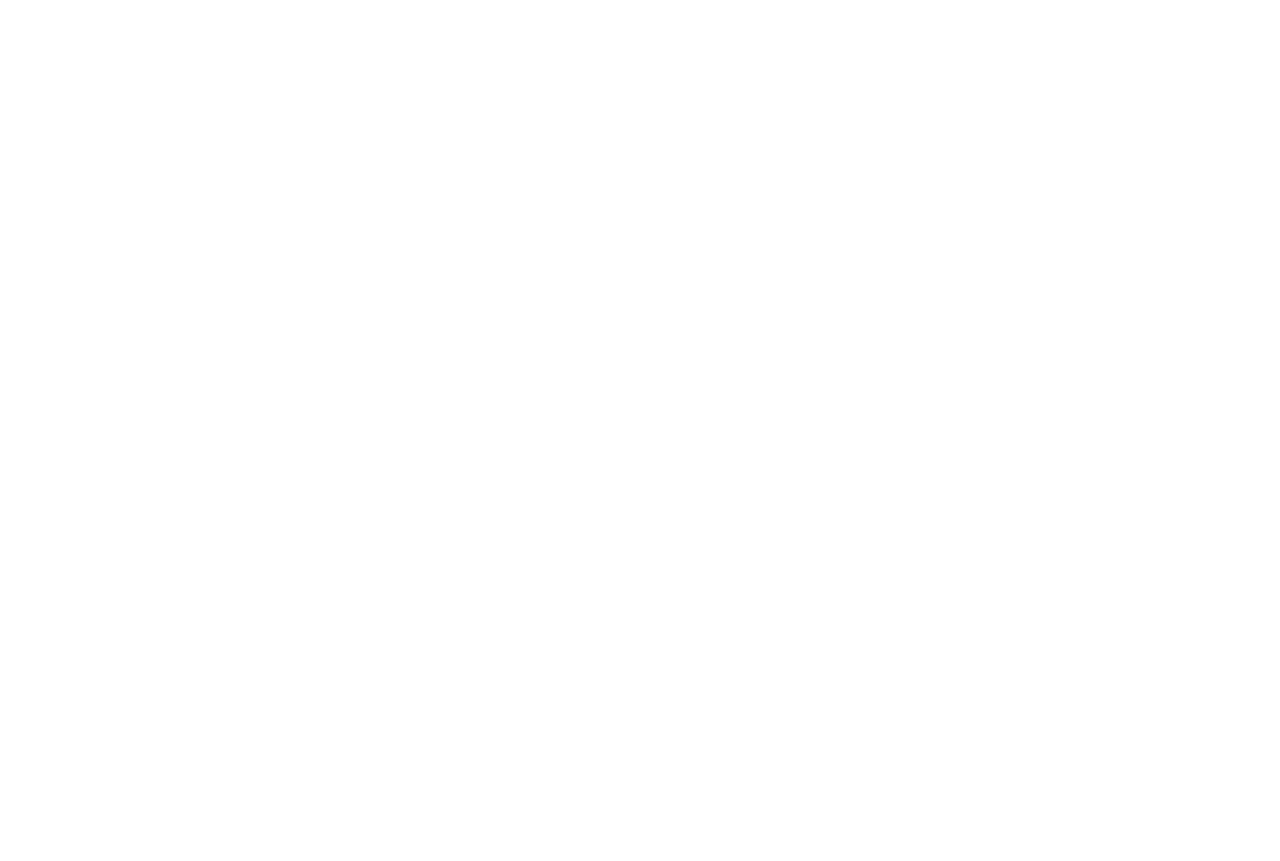
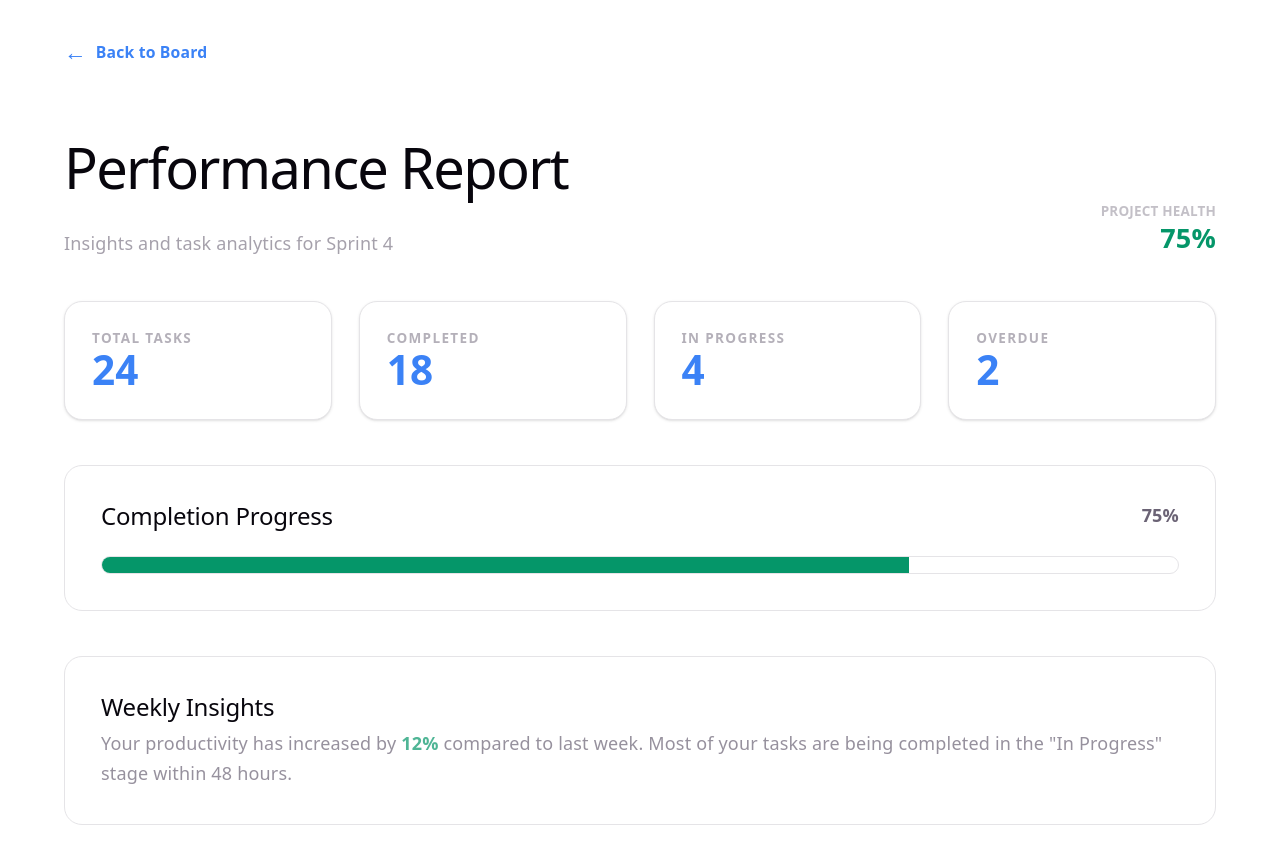
Before and after one commit to qburst-rohankushwah/kanbantaskmanagementapp, a React (Vite) app: page /report in a window 1280 px wide. Before the commit this address had no page. Before the commit the page ends 800 px from the top, so only its background shows below. Built offline with nearby package versions, Linux system fonts and the light colour scheme.

Commit message:
Setup Dummy Pages for Mytask Report and Setting

```diff
--- a/src/components/Board/Board.jsx
+++ b/src/components/Board/Board.jsx
@@ -55,7 +55,7 @@ const Board = () => {
       onDragStart={handleDragStart}
       onDragEnd={handleDragEnd}
     >
-      <div className="flex-1 px-4 py-6 flex flex-wrap justify-start gap-4 overflow-auto">
+      <div className="flex-1 px-4 py-2 flex flex-nowrap justify-start gap-4 overflow-x-auto overflow-y-hidden">
         <Column
           title="TODO"
           count={todoTasks.length}
--- a/src/components/Board/Column.jsx
+++ b/src/components/Board/Column.jsx
@@ -22,11 +22,11 @@ const Column = ({ title, count, items, type, id }) => {
       ref={setNodeRef}
       className={`cardContainer ${type} ${isOver ? "dragging-over" : ""}`}
     >
+      <div className="cardHeader mb-4 itemLayout ">
+        <h2 className="cardTitle fontColor">{title}</h2>
+        <Badge count={count} />
+      </div>
       <div className="cardContent">
-        <div className="cardHeader mb-4 itemLayout ">
-          <h2 className="cardTitle fontColor">{title}</h2>
-          <Badge count={count} />
-        </div>
         <div className="cardItems">
           <SortableContext
             items={taskIds}
--- a/src/components/Layout/constant.ts
+++ b/src/components/Layout/constant.ts
@@ -1,7 +1,7 @@
 
 export const MenuItems = [
-  { name: "Board", href: "#" },
-  { name: "MyTask", href: "#" },
-  { name: "Report", href: "#" },
-  { name: "Settings", href: "#" },
+  { name: "Board", href: "" },
+  { name: "MyTask", href: "/my-tasks" },
+  { name: "Report", href: "/report" },
+  { name: "Settings", href: "/setting" },
 ];
--- a/src/components/Task/TaskModal.jsx
+++ b/src/components/Task/TaskModal.jsx
@@ -20,6 +20,7 @@ const TaskModal = ({ isOpen, onClose }) => {
   );
 
   const { task } = useTaskModal();
+
   const initialFormData = useMemo(() => {
     return task
       ? {
@@ -243,6 +244,7 @@ const TaskModal = ({ isOpen, onClose }) => {
               showSelected={true}
               onChange={handlePriorityChange}
               data={Status}
+              currentValue={formData.priority}
             />
           </div>
 
--- a/src/components/UI/BoardFilter.jsx
+++ b/src/components/UI/BoardFilter.jsx
@@ -1,4 +1,4 @@
-import { useState, useMemo, useEffect } from "react";
+import { useState, useMemo, useEffect, useCallback } from "react";
 import { useSearch } from "../../contexts/SearchContext";
 import { readStorage } from "../../hooks/useLocalStorage";
 import { fetchAssignee } from "../../utils/utils";
@@ -30,12 +30,12 @@ const BoardFilter = () => {
     return [...todo, ...inProgress, ...done];
   }, [storageUpdate]);
 
-  const priorities = ["low", "medium", "high"];
+  const priorities = useMemo(() => ["low", "medium", "high"], []);
   const allAssignees = useMemo(() => fetchAssignee(allTasks), [allTasks]);
 
-  const toggleDropdown = (name) => {
-    setOpenDropdown(openDropdown === name ? null : name);
-  };
+  const toggleDropdown = useCallback((name) => {
+    setOpenDropdown((prev) => (prev === name ? null : name));
+  }, []);
 
   // Close dropdown when clicking outside the component
   useEffect(() => {
--- /dev/null
+++ b/src/pages/MyTask/index.jsx
@@ -0,0 +1,44 @@
+import { useNavigate } from "react-router-dom";
+
+const MyTask = () => {
+  const navigate = useNavigate();
+
+  const dummyTasks = [
+    { id: 1, title: "Analyze Performance Metrics", priority: "high", status: "In Progress" },
+    { id: 2, title: "Update User Documentation", priority: "medium", status: "Todo" },
+    { id: 3, title: "Refactor Theme Provider", priority: "low", status: "Done" },
+  ];
+
+  return (
+    <div className="min-h-screen p-8 transition-colors" style={{ backgroundColor: "var(--bg)", color: "var(--text)" }}>
+      <div className="max-w-4xl mx-auto">
+        <button
+          onClick={() => navigate("/")}
+          className="flex items-center gap-2 mb-8 text-sm font-semibold hover:opacity-80 transition-opacity"
+          style={{ color: "var(--color-primary)" }}
+        >
+          <span className="text-xl">←</span>
+          <span>Back to Board</span>
+        </button>
+
+        <h1 className="text-4xl font-bold mb-10" style={{ color: "var(--text-h)" }}>My Tasks</h1>
+
+        <div className="flex flex-col gap-4">
+          {dummyTasks.map((task) => (
+            <div key={task.id} className="p-6 rounded-2xl border border-[var(--border)] bg-[var(--color-surface)] shadow-sm">
+              <div className="flex justify-between items-center mb-4">
+                <h3 className="text-xl font-bold" style={{ color: "var(--text-h)" }}>{task.title}</h3>
+                <div className={`px-3 py-1 rounded-full text-[10px] font-black uppercase ${task.priority === 'high' ? 'bg-red-500/20 text-red-500' : 'bg-blue-500/20 text-blue-500'}`}>
+                  {task.priority}
+                </div>
+              </div>
+              <p className="text-sm opacity-50">Current Status: <span className="font-semibold">{task.status}</span></p>
+            </div>
+          ))}
+        </div>
+      </div>
+    </div>
+  );
+};
+
+export default MyTask;
--- /dev/null
+++ b/src/pages/Report/index.jsx
@@ -0,0 +1,88 @@
+import { useNavigate } from "react-router-dom";
+
+const Report = () => {
+  const navigate = useNavigate();
+
+  const metrics = [
+    { label: "Total Tasks", value: 24 },
+    { label: "Completed", value: 18 },
+    { label: "In Progress", value: 4 },
+    { label: "Overdue", value: 2 },
+  ];
+
+  const completionRate = Math.round((metrics[1].value / metrics[0].value) * 100);
+
+  return (
+    <div
+      className="min-h-screen p-8 transition-colors overflow-y-auto"
+      style={{ backgroundColor: "var(--bg)", color: "var(--text)" }}
+    >
+      <div className="max-w-5xl mx-auto">
+        {/* Back Button */}
+        <button
+          onClick={() => navigate("/")}
+          className="group flex items-center gap-2 mb-8 text-sm font-semibold hover:opacity-80 transition-all"
+          style={{ color: "var(--color-primary)" }}
+          aria-label="Back to Board"
+        >
+          <span className="text-xl group-hover:-translate-x-1 transition-transform">←</span>
+          <span>Back to Board</span>
+        </button>
+
+        <div className="flex justify-between items-end mb-10">
+          <div>
+            <h1 className="text-4xl font-black tracking-tight" style={{ color: "var(--text-h)" }}>
+              Performance Report
+            </h1>
+            <p className="opacity-60 mt-2">Insights and task analytics for Sprint 4</p>
+          </div>
+          <div className="text-right hidden md:block">
+            <p className="text-xs uppercase font-bold opacity-40">Project Health</p>
+            <p className="text-2xl font-black text-[var(--color-success-dark)]">{completionRate}%</p>
+          </div>
+        </div>
+
+        {/* Metrics Grid */}
+        <div className="grid grid-cols-1 sm:grid-cols-2 lg:grid-cols-4 gap-6 mb-10">
+          {metrics.map((metric, index) => (
+            <div
+              key={index}
+              className="p-6 rounded-2xl border border-[var(--border)] bg-[var(--color-surface)] shadow-sm hover:shadow-md transition-shadow"
+            >
+              <p className="text-xs opacity-50 mb-1 uppercase tracking-widest font-bold">{metric.label}</p>
+              <p className="text-4xl font-black" style={{ color: "var(--color-primary)" }}>{metric.value}</p>
+            </div>
+          ))}
+        </div>
+
+        {/* Visual Progress Section */}
+        <div className="mb-10 p-8 rounded-2xl border border-[var(--border)] bg-[var(--color-surface)]">
+          <div className="flex justify-between mb-4">
+            <h2 className="text-lg font-bold" style={{ color: "var(--text-h)" }}>Completion Progress</h2>
+            <span className="font-bold">{completionRate}%</span>
+          </div>
+          <div className="w-full h-4 bg-[var(--bg)] rounded-full overflow-hidden border border-[var(--border)]">
+            <div
+              className="h-full transition-all duration-1000 ease-out"
+              style={{
+                width: `${completionRate}%`,
+                backgroundColor: "var(--color-success-dark)"
+              }}
+            />
+          </div>
+        </div>
+
+        {/* Insights Section */}
+        <div className="mt-10 p-8 rounded-2xl border border-[var(--border)] bg-[var(--color-surface)]">
+          <h2 className="text-2xl font-bold mb-4" style={{ color: "var(--text-h)" }}>Weekly Insights</h2>
+          <p className="opacity-70 leading-relaxed">
+            Your productivity has increased by <span className="text-[var(--color-success-dark)] font-bold">12%</span> compared to last week.
+            Most of your tasks are being completed in the "In Progress" stage within 48 hours.
+          </p>
+        </div>
+      </div>
+    </div>
+  );
+};
+
+export default Report;
--- /dev/null
+++ b/src/pages/Setting/index.jsx
@@ -0,0 +1,44 @@
+import { useNavigate } from "react-router-dom";
+
+const Setting = () => {
+  const navigate = useNavigate();
+
+  const settings = [
+    { label: "Notifications", description: "Manage how you receive alerts" },
+    { label: "Privacy", description: "Control who can see your activity" },
+    { label: "Account", description: "Update your personal information" },
+  ];
+
+  return (
+    <div className="min-h-screen p-8 transition-colors" style={{ backgroundColor: "var(--bg)", color: "var(--text)" }}>
+      <div className="max-w-4xl mx-auto">
+        <button
+          onClick={() => navigate("/")}
+          className="flex items-center gap-2 mb-8 text-sm font-semibold hover:opacity-80 transition-opacity"
+          style={{ color: "var(--color-primary)" }}
+        >
+          <span className="text-xl">←</span>
+          <span>Back to Board</span>
+        </button>
+
+        <h1 className="text-4xl font-bold mb-10" style={{ color: "var(--text-h)" }}>Settings</h1>
+
+        <div className="flex flex-col gap-6">
+          {settings.map((setting, index) => (
+            <div key={index} className="p-6 rounded-2xl border border-[var(--border)] bg-[var(--color-surface)] shadow-sm flex justify-between items-center">
+              <div>
+                <h3 className="text-xl font-bold" style={{ color: "var(--text-h)" }}>{setting.label}</h3>
+                <p className="text-sm opacity-50">{setting.description}</p>
+              </div>
+              <button className="px-4 py-2 rounded-lg text-sm font-semibold border border-[var(--border)] hover:bg-[var(--bg)] transition-colors">
+                Configure
+              </button>
+            </div>
+          ))}
+        </div>
+      </div>
+    </div>
+  );
+};
+
+export default Setting;
--- a/src/routes/AppRoutes.jsx
+++ b/src/routes/AppRoutes.jsx
@@ -1,11 +1,17 @@
 
 import { Routes, Route } from "react-router-dom";
 import Dashboard from "../pages/Dashboard";
+import MyTask from "../pages/MyTask";
+import Report from "../pages/Report";
+import Setting from "../pages/Setting";
+
 function AppRoutes() {
   return (
     <Routes>
       <Route path="/" element={<Dashboard />} />
-      {/* <Route path="/login" element={<Login />} /> */}
+      <Route path="/my-tasks" element={<MyTask />} />
+      <Route path="/report" element={<Report />} />
+      <Route path="/setting" element={<Setting />} />
     </Routes>
   );
 }
```
Also changed, not shown: src/components/UI/PriorityChip.jsx (+3 -12 lines), src/contexts/SearchContext.jsx (+9 -15 lines), src/hooks/useDragAndDrop.js (+35 -43 lines).
